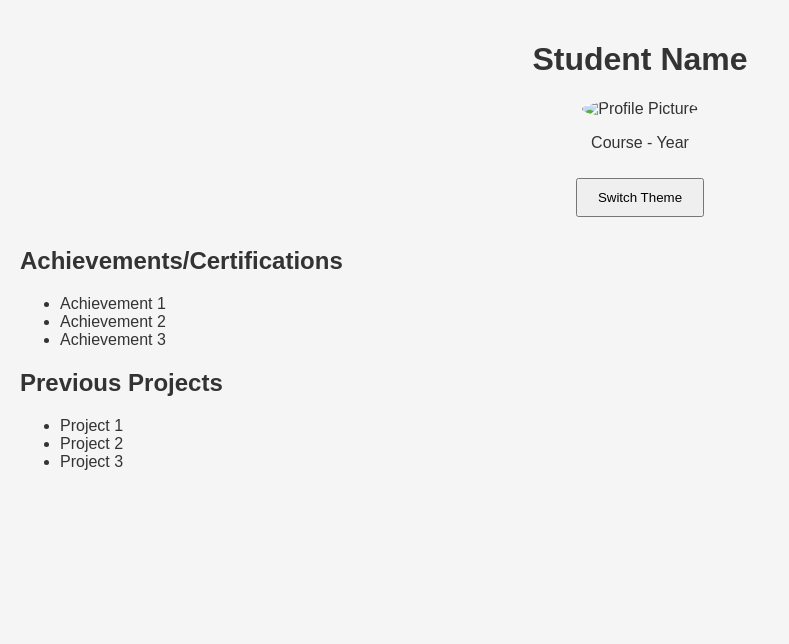
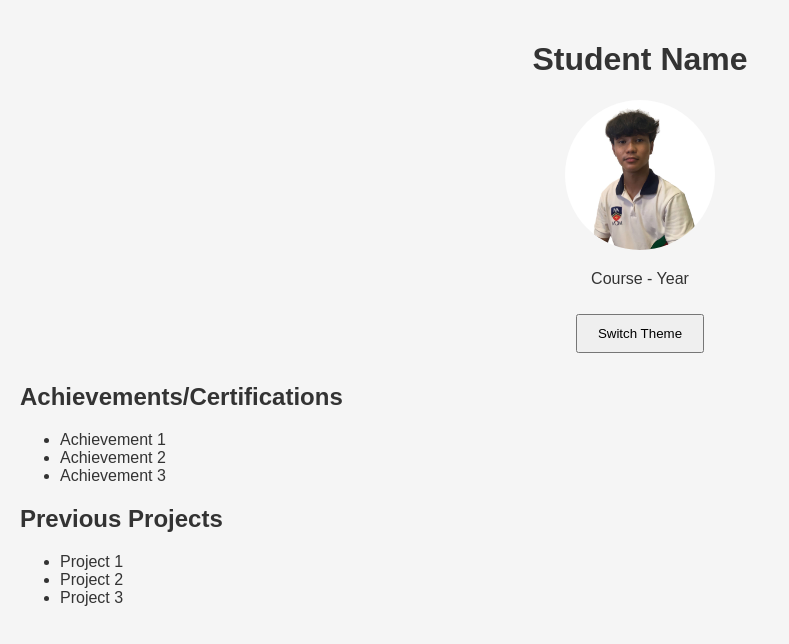
Before and after one commit to KeithFlores/portfolio_FLORES, a plain HTML site: page index.html in a window 1280 px wide. Shown: the whole page, without its empty margins (0-789 px from the left). Drawn offline with Linux system fonts and the light colour scheme.

Commit message:
Update index.html

```diff
--- a/index.html
+++ b/index.html
@@ -9,7 +9,7 @@
    <body>
       <header>
          <h1 id="name">Student Name</h1>
-         <img src="profile.jpg" alt="Profile Picture" id="profile-img">
+         <img src="profpic.jpg" alt="Profile Picture" id="profile-img">
          <p id="course-year">Course - Year</p>
          <button id="theme-toggle">Switch Theme</button>
       </header>
```
